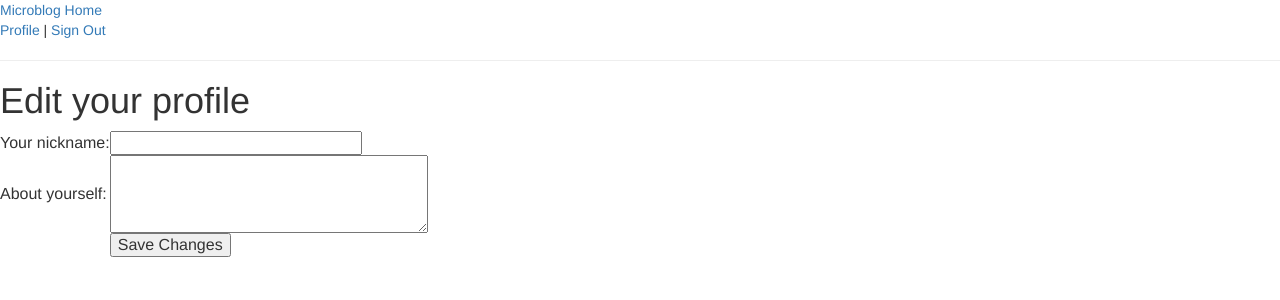
After one commit to thundercat1/Flask-Mega-Tutorial, a Flask app: page /edit_profile in a window 1280 px wide. The commit adds this page. Shown: the top 300 px of the page. Run offline with Flask 2, Linux system fonts and the light colour scheme; a user stored in the database is signed in; data comes from the database, SQL or seed files in the repository; some libraries are stand-ins or nearby versions.

Commit message:
profile view page improved

```diff
--- a/app/forms.py
+++ b/app/forms.py
@@ -1,8 +1,12 @@
 from flask.ext.wtf import Form
-from wtforms import StringField, BooleanField
-from wtforms.validators import DataRequired
+from wtforms import StringField, BooleanField, TextAreaField
+from wtforms.validators import DataRequired, Length
 
 
 class LoginForm(Form):
     openid = StringField('openid', validators =[DataRequired()])
     remember_me = BooleanField('remember_me', default=False)
+
+class ProfileEditForm(Form):
+    nickname = StringField('Nickname', validators=[DataRequired()])
+    about_me = TextAreaField('About Me', validators=[Length(min=0, max=120)])
--- a/app/models.py
+++ b/app/models.py
@@ -1,10 +1,14 @@
 from app import db
+from hashlib import md5
 
 class User(db.Model):
     id = db.Column(db.Integer, primary_key=True)
     nickname = db.Column(db.String(64), unique=True, index=True)
     email = db.Column(db.String(120), index=True, unique=True)
     posts = db.relationship('Post', backref='author', lazy='dynamic')
+    last_seen = db.Column(db.DateTime)
+    about_me = db.Column(db.String(120))
+
 
     def is_authenticated(self):
         #Doesn't really mean authenticated
@@ -23,8 +27,14 @@ class User(db.Model):
     def __repr__(self):
         return '<User %s>' % (self.nickname)
 
+    def avatar(self, size):
+    	return 'http://gravatar.com/avatar/%s?d=mm&s=%d' % (md5(self.email.encode('utf8')).hexdigest(), size)
+
+
+
 
 class Post(db.Model):
+
     id = db.Column(db.Integer, primary_key=True)
     body = db.Column(db.String(140))
     timestamp = db.Column(db.DateTime)
--- a/app/templates/base.html
+++ b/app/templates/base.html
@@ -12,7 +12,8 @@
         <div><a href="/index">Microblog Home</a></div>
         <div>
             {% if g.user.is_authenticated() %}
-            <a href="{{ url_for('logout') }}">Sign Out </a>
+	    <a href="{{ url_for('user', nickname=g.user.nickname) }}">Profile</a>
+            | <a href="{{ url_for('logout') }}">Sign Out </a>
             {% endif %}
         </div>
 	<hr>
@@ -29,4 +30,4 @@
 	{% block content %}{% endblock %}
 	</body>
 
-	</html>
+</html>
--- /dev/null
+++ b/app/templates/edit_profile.html
@@ -0,0 +1,22 @@
+{% extends "base.html" %}
+{% block content %}
+<h1>Edit your profile</h1>
+  <form action="" method="post" name="edit">
+      {{form.hidden_tag()}}
+      <table>
+          <tr>
+              <td>Your nickname:</td>
+              <td>{{ form.nickname(size=24) }}</td>
+          </tr>
+          <tr>
+              <td>About yourself:</td>
+              <td>{{ form.about_me(cols=32, rows=4) }}</td>
+          </tr>
+          <tr>
+              <td></td>
+              <td><input type="submit" value="Save Changes"></td>
+          </tr>
+      </table>
+  </form>
+
+{% endblock %}
--- /dev/null
+++ b/app/templates/post.html
@@ -0,0 +1,6 @@
+
+	<table>
+<tr valign="top">
+	<td><img src="{{ post.author.avatar(50) }}"></td><td><i>{{ post.author.nickname }} says:</i><br>{{ post.body }}</td>
+</tr>
+	</table>
--- a/app/views.py
+++ b/app/views.py
@@ -1,6 +1,7 @@
 from app import app, db, oid, lm
 import flask
 import forms
+import datetime
 import flask.ext.login as flasklogin
 from models import User, Post
 
@@ -81,3 +82,34 @@ def load_user(id):
 @app.before_request
 def before_request():
     flask.g.user = flasklogin.current_user
+    if flask.g.user.is_authenticated():
+        flask.g.user.last_seen = datetime.datetime.utcnow()
+        db.session.add(flask.g.user)
+        db.session.commit()
+
+
+@app.route('/user/<nickname>', methods=['GET'])
+@flasklogin.login_required
+def user(nickname):
+    user = User.query.filter_by(nickname=nickname).first()
+    if user == None:
+        flask.flash('User not found: %s' % nickname)
+        return flask.redirect(flask.url_for('index'))
+
+    posts = [
+            {'author': user, 'body': 'post #1'},
+            {'author': user, 'body': 'post #2'}
+            ]
+
+    flask.flash('Found ' + user.nickname)
+    return flask.render_template('user.html', user=user, posts=posts)
+
+
+@app.route('/edit_profile', methods=['GET','POST'])
+@flasklogin.login_required
+def edit_user():
+    form = forms.ProfileEditForm()
+    if form.validate_on_submit():
+        pass
+
+    return flask.render_template('edit_profile.html', form=form)
```
Also changed, not shown: app/templates/user.html (added, +17 -0 lines), db_repository/versions/004_migration.py (added, +31 -0 lines).
